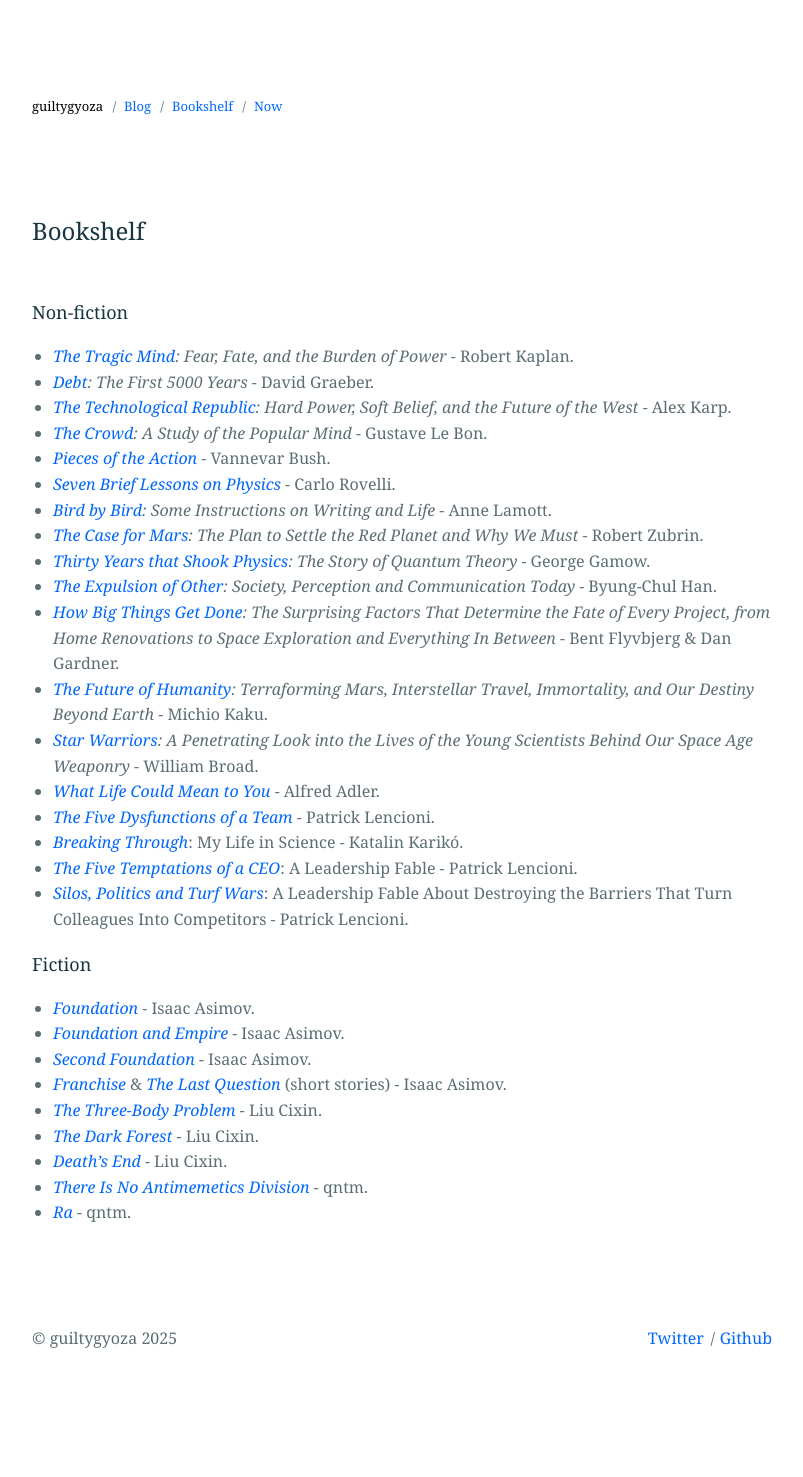
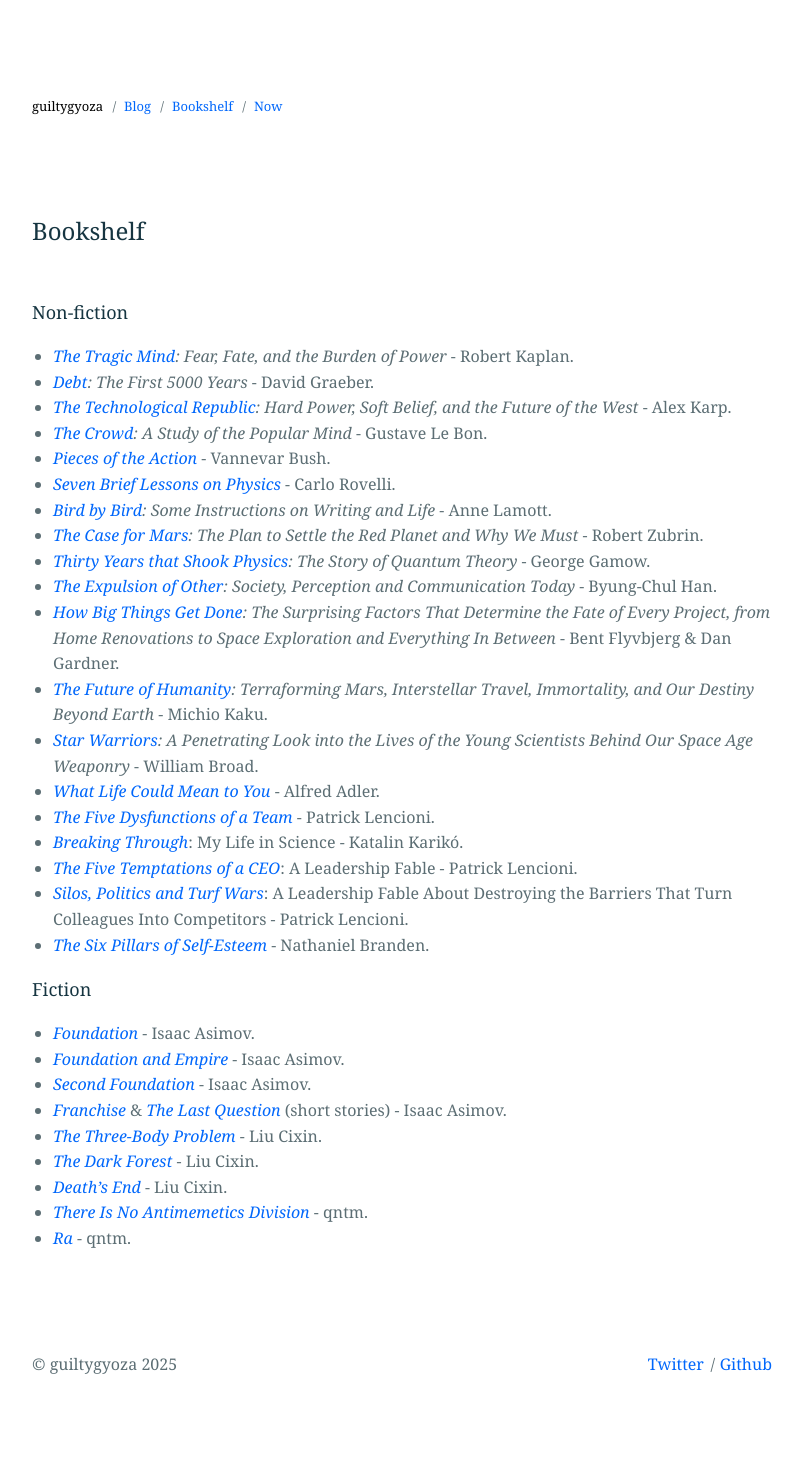
Before and after one commit to guiltygyoza/new-blog, a Jekyll site: the page built from _pages/bookshelf.markdown, in a window 1280 px wide. Shown: the whole page, without its empty margins (238-1041 px from the left). Built offline with Jekyll 4.4.1, drawn with Linux system fonts in a browser that asks for light colours; before the commit the page ends 1452 px from its top, so only the background shows below that.

Commit message:
add book

```diff
--- a/_pages/bookshelf.markdown
+++ b/_pages/bookshelf.markdown
@@ -23,6 +23,7 @@
 - [*Breaking Through*](https://www.goodreads.com/book/show/123025953-breaking-through){:target="_blank"}: My Life in Science - Katalin Karikó.
 - [*The Five Temptations of a CEO*](https://www.goodreads.com/book/show/49146.The_Five_Temptations_of_a_CEO){:target="_blank"}: A Leadership Fable - Patrick Lencioni.
 - [*Silos, Politics and Turf Wars*](https://www.goodreads.com/en/book/show/19129.Silos_Politics_and_Turf_Wars){:target="_blank"}: A Leadership Fable About Destroying the Barriers That Turn Colleagues Into Competitors - Patrick Lencioni.
+- [*The Six Pillars of Self-Esteem*](https://www.goodreads.com/book/show/79352.Six_Pillars_of_Self_Esteem){:target="_blank"} - Nathaniel Branden.
 
 ### Fiction
 - *[Foundation](https://www.goodreads.com/book/show/29579.Foundation){:target="_blank"}* - Isaac Asimov.
```
